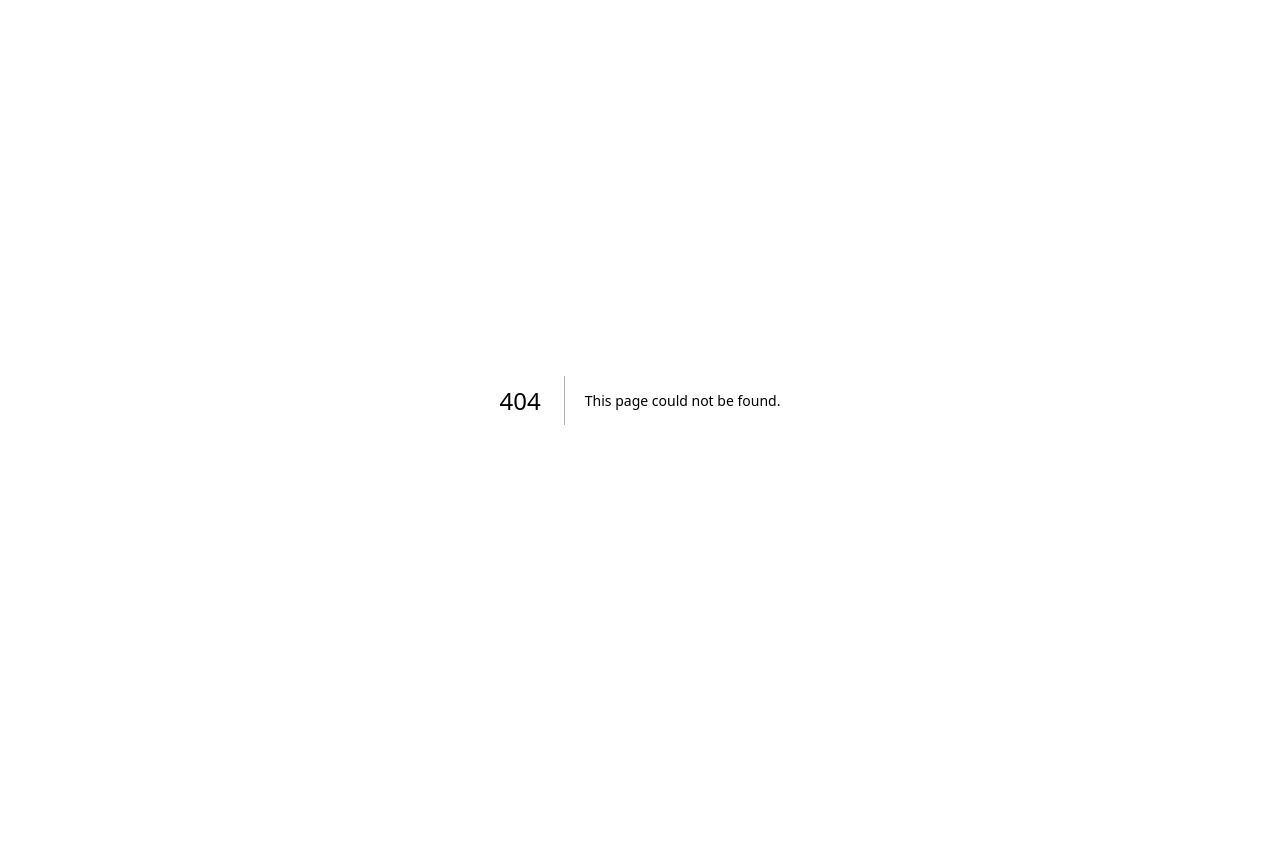
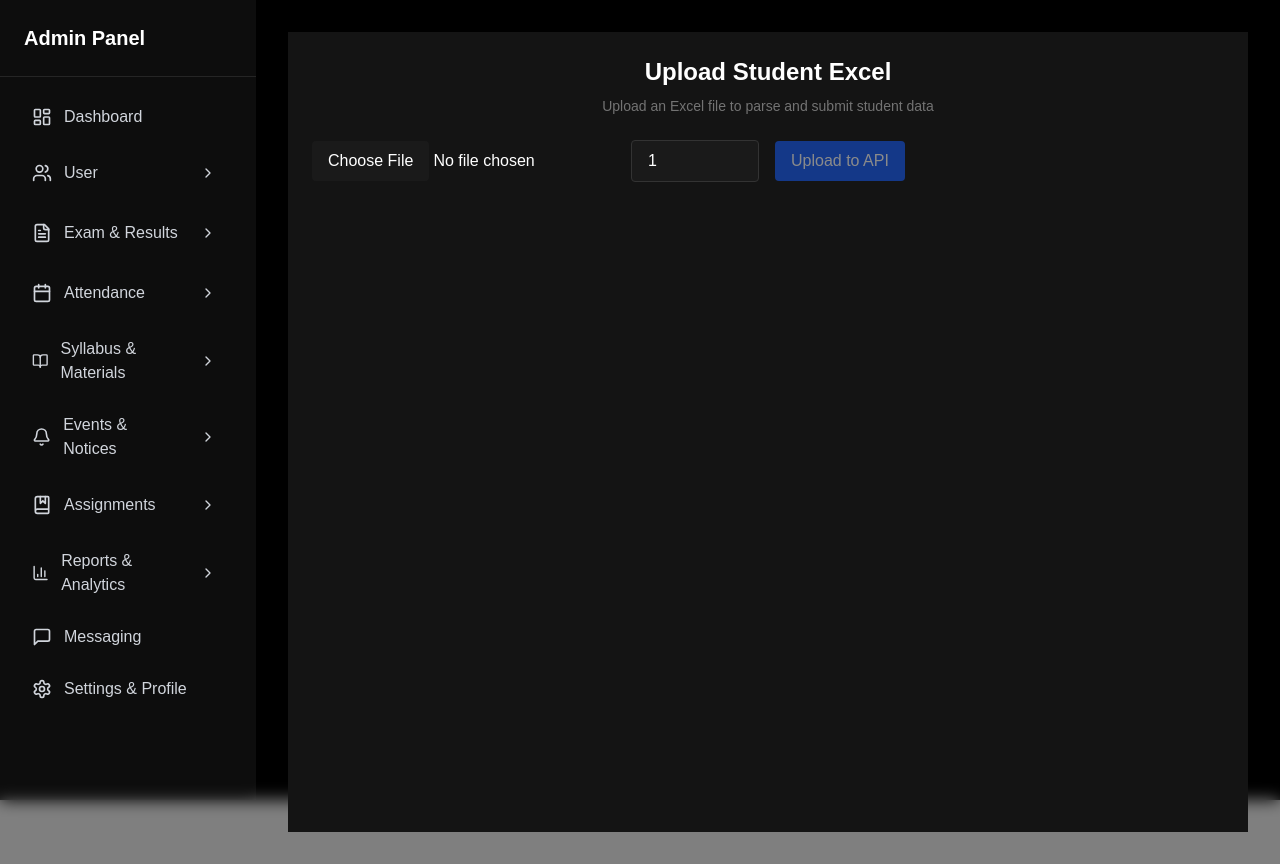
Before and after one commit to ayeman-07/AcadMate, a Next.js app: page /admin/users/students/upload in a window 1280 px wide. Before the commit this address had no page. Before the commit the page ends 800 px from the top, so only its background shows below. Built offline with nearby package versions, Linux system fonts and the light colour scheme.

Commit message:
feat: add bulk student upload functionality with Excel support and implement API endpoint for processing uploads

```diff
--- a/src/app/admin/users/students/page.tsx
+++ b/src/app/admin/users/students/page.tsx
@@ -4,6 +4,7 @@ import { useState, useEffect, useCallback } from "react";
 import { motion } from "framer-motion";
 import { Plus, Search, Edit, Trash2 } from "lucide-react";
 import { toast } from "sonner";
+import { useRouter } from "next/navigation";
 
 interface Student {
   _id: string;
@@ -35,6 +36,7 @@ export default function StudentManagement() {
     semester: "",
     section: "",
   });
+  const router = useRouter();
 
   const branches = ["CSE", "ECE", "ME", "CE", "IT", "EE"];
   const semesters = ["1", "2", "3", "4", "5", "6", "7", "8"];
@@ -179,6 +181,15 @@ export default function StudentManagement() {
     <div className="space-y-6">
       <div className="flex justify-between items-center">
         <h1 className="text-2xl font-bold">Student Management</h1>
+        <motion.button
+          whileHover={{ scale: 1.02 }}
+          whileTap={{ scale: 0.98 }}
+          onClick={() => router.push("/admin/users/students/upload")}
+          className="bg-indigo-600 hover:bg-indigo-500 text-white px-4 py-2 rounded-lg flex items-center gap-2"
+        >
+          <Plus className="w-5 h-5" />
+          <p>Add Students ( using excel sheet )</p>
+        </motion.button>
         <motion.button
           whileHover={{ scale: 1.02 }}
           whileTap={{ scale: 0.98 }}
--- /dev/null
+++ b/src/app/admin/users/students/upload/page.tsx
@@ -0,0 +1,184 @@
+"use client";
+
+import React, { useState } from "react";
+import * as XLSX from "xlsx";
+
+export default function StudentExcelUpload() {
+  const [students, setStudents] = useState<any[]>([]);
+  const [currSem, setCurrSem] = useState<number>(1);
+  const [loading, setLoading] = useState(false);
+  const [success, setSuccess] = useState(false);
+  const [error, setError] = useState("");
+
+  const handleFileUpload = async (e: React.ChangeEvent<HTMLInputElement>) => {
+    const file = e.target.files?.[0];
+    if (!file) return;
+
+    const data = await file.arrayBuffer();
+    const workbook = XLSX.read(data);
+    const worksheet = workbook.Sheets[workbook.SheetNames[0]];
+    const jsonData = XLSX.utils.sheet_to_json(worksheet);
+
+    const parsedStudents = (jsonData as any[]).map((row, index) => {
+      const roll: string = row["Enrollment No."]
+        ?.toString()
+        .trim()
+        .toUpperCase();
+      const name: string = row["Name"]?.toString().trim();
+      const email: string = row["Email"]?.toString().trim();
+      const password: string = row["Password"]?.toString();
+      const batchCode = roll.substring(0, 6);
+      const branchCode = roll.substring(4, 6);
+      const branch = branchCode === "CS" ? "CS" : "EC";
+
+      let section = "A1";
+      const rollNum = parseInt(roll.slice(-2));
+      if (branch === "CS") section = rollNum <= 30 ? "A1" : "A2";
+      else if (branch === "EC") section = rollNum <= 30 ? "B1" : "B2";
+
+      return {
+        name,
+        roll,
+        email,
+        password,
+        batchCode,
+        branch,
+        section,
+        currSem,
+      };
+    });
+
+    setStudents(parsedStudents);
+  };
+
+  const handleUpload = async () => {
+    try {
+      setLoading(true);
+      setError("");
+      setSuccess(false);
+      const res = await fetch("/api/student/bulk", {
+        method: "POST",
+        headers: { "Content-Type": "application/json" },
+        body: JSON.stringify(students),
+      });
+
+      if (!res.ok) throw new Error("Upload failed");
+      setSuccess(true);
+      setStudents([]);
+    } catch (err) {
+      setError((err as Error).message);
+    } finally {
+      setLoading(false);
+    }
+  };
+
+  return (
+    <div className="min-h-screen bg-[#141414] text-white p-6">
+      <div className="max-w-6xl mx-auto">
+        <div className="text-center mb-6">
+          <h1 className="text-2xl font-semibold mb-2">Upload Student Excel</h1>
+          <p className="text-sm text-[#737373]">
+            Upload an Excel file to parse and submit student data
+          </p>
+        </div>
+
+        <div className="mb-4 flex flex-col sm:flex-row items-center gap-4">
+          <input
+            type="file"
+            accept=".xlsx, .xls"
+            onChange={handleFileUpload}
+            className="file:bg-[#1A1A1A] file:text-white file:border-none file:rounded file:px-4 file:py-2 file:cursor-pointer"
+          />
+
+          <input
+            type="number"
+            min={1}
+            max={8}
+            value={currSem}
+            onChange={(e) => setCurrSem(parseInt(e.target.value))}
+            placeholder="Semester"
+            className="bg-[#1A1A1A] text-white border border-[#333] rounded px-4 py-2 w-32"
+          />
+
+          <button
+            onClick={handleUpload}
+            disabled={loading || students.length === 0}
+            className="bg-blue-600 hover:bg-blue-700 px-4 py-2 rounded disabled:opacity-50"
+          >
+            {loading ? "Uploading..." : "Upload to API"}
+          </button>
+        </div>
+
+        {success && <p className="text-green-400 mb-4">Upload successful!</p>}
+        {error && <p className="text-red-500 mb-4">{error}</p>}
+
+        {students.length > 0 && (
+          <div className="overflow-auto max-h-[500px] border border-[#2A2A2A] rounded">
+            <table className="min-w-full text-sm">
+              <thead className="bg-[#1A1A1A]">
+                <tr>
+                  <th className="text-left p-2 border-b border-[#2A2A2A]">#</th>
+                  <th className="text-left p-2 border-b border-[#2A2A2A]">
+                    Name
+                  </th>
+                  <th className="text-left p-2 border-b border-[#2A2A2A]">
+                    Roll
+                  </th>
+                  <th className="text-left p-2 border-b border-[#2A2A2A]">
+                    Email
+                  </th>
+                  <th className="text-left p-2 border-b border-[#2A2A2A]">
+                    Password
+                  </th>
+                  <th className="text-left p-2 border-b border-[#2A2A2A]">
+                    Batch Code
+                  </th>
+                  <th className="text-left p-2 border-b border-[#2A2A2A]">
+                    Branch
+                  </th>
+                  <th className="text-left p-2 border-b border-[#2A2A2A]">
+                    Section
+                  </th>
+                  <th className="text-left p-2 border-b border-[#2A2A2A]">
+                    Semester
+                  </th>
+                </tr>
+              </thead>
+              <tbody>
+                {students.map((student, idx) => (
+                  <tr key={idx} className="even:bg-[#1F1F1F]">
+                    <td className="p-2 border-b border-[#2A2A2A]">{idx + 1}</td>
+                    <td className="p-2 border-b border-[#2A2A2A]">
+                      {student.name}
+                    </td>
+                    <td className="p-2 border-b border-[#2A2A2A]">
+                      {student.roll}
+                    </td>
+                    <td className="p-2 border-b border-[#2A2A2A]">
+                      {student.email}
+                    </td>
+                    <td className="p-2 border-b border-[#2A2A2A]">
+                      {student.password}
+                    </td>
+                    <td className="p-2 border-b border-[#2A2A2A]">
+                      {student.batchCode}
+                    </td>
+                    <td className="p-2 border-b border-[#2A2A2A]">
+                      {student.branch}
+                    </td>
+                    <td className="p-2 border-b border-[#2A2A2A]">
+                      {student.section}
+                    </td>
+                    <td className="p-2 border-b border-[#2A2A2A]">
+                      {student.currSem}
+                    </td>
+                  </tr>
+                ))}
+              </tbody>
+            </table>
+          </div>
+        )}
+      </div>
+    </div>
+  );
+}
--- /dev/null
+++ b/src/app/api/student/bulk/route.ts
@@ -0,0 +1,44 @@
+import { NextRequest, NextResponse } from "next/server";
+import Student from "@/models/student/student.model";
+import { connectToDB } from "@/lib/db";
+
+export async function POST(req: NextRequest) {
+  try {
+    await connectToDB();
+
+    const students = await req.json();
+
+    if (!Array.isArray(students) || students.length === 0) {
+      return NextResponse.json(
+        { message: "No student data provided" },
+        { status: 400 }
+      );
+    }
+
+    const uniqueStudents = students.filter(
+      (student, index, self) =>
+        student.roll && index === self.findIndex((s) => s.roll === student.roll)
+    );
+
+    const operations = uniqueStudents.map((student) => ({
+      updateOne: {
+        filter: { roll: student.roll },
+        update: { $set: student },
+        upsert: true,
+      },
+    }));
+
+    await Student.bulkWrite(operations);
+
+    return NextResponse.json(
+      { message: "Students saved successfully" },
+      { status: 200 }
+    );
+  } catch (err) {
+    console.error("Error saving students:", err);
+    return NextResponse.json(
+      { message: "Something went wrong" },
+      { status: 500 }
+    );
+  }
+}
--- a/src/app/api/user-mgmt/student/route.ts
+++ b/src/app/api/user-mgmt/student/route.ts
@@ -11,6 +11,7 @@ interface QueryParams {
     name?: { $regex: string; $options: string };
     roll?: { $regex: string; $options: string };
   }>;
+  branch?: string;
 }
 
 export async function POST(req: Request) {
```
